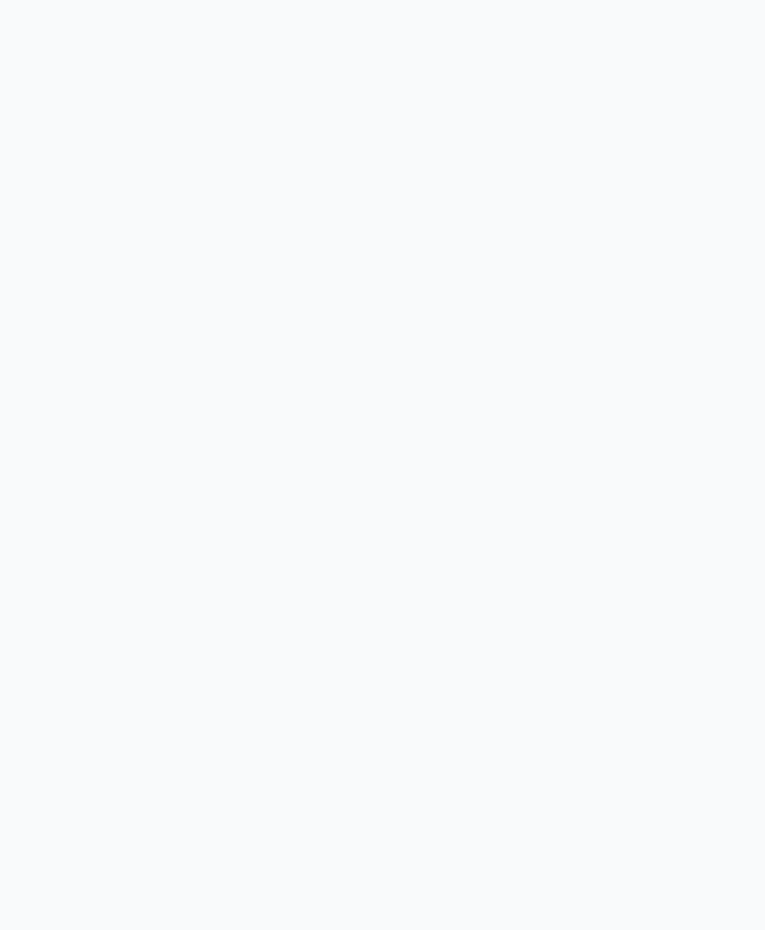
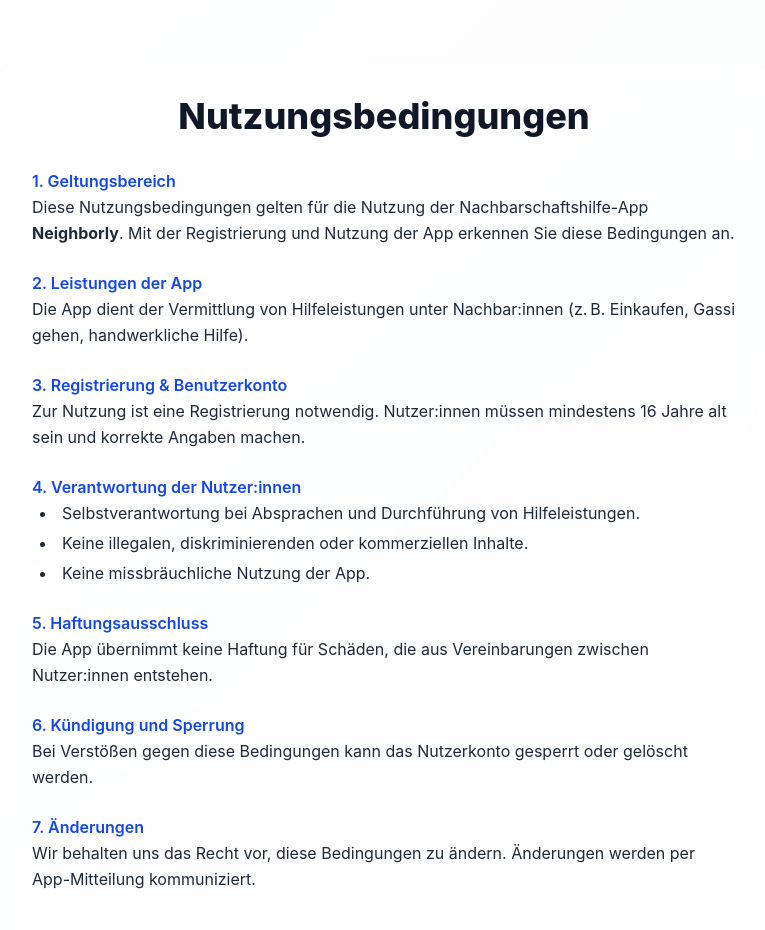
Before and after one commit to finalProject2025/TP, a React (Vite) app in the folder frontend/: page /terms in a window 1280 px wide. Before the commit this address had no page. Shown: the top 930 px of the page, without its empty margins (256-1021 px from the left). Before the commit the page ends 800 px from the top, so only its background shows below. Built offline with nearby package versions, Linux system fonts and the light colour scheme.

Commit message:
add new branch dev/nutzungsbedingungen and TermsPage.tsx

```diff
--- a/frontend/src/App.tsx
+++ b/frontend/src/App.tsx
@@ -3,6 +3,7 @@ import Landing from './pages/Landing';
 import SimplePostsPage from './components/SimplePostsPage';
 import MessagesPage from './components/MessagesPage';
 import ToastProvider from './hooks/ToastProvider';
+import TermsPage from './pages/TermsPage';
 
 function App() {
   return (
@@ -13,6 +14,8 @@ function App() {
           <Route path="/reset-password" element={<Landing />} />
           <Route path="/posts" element={<SimplePostsPage />} />
           <Route path="/messages" element={<MessagesPage />} />
+          <Route path="/terms" element={<TermsPage />} />
+          <Route path="/terms" element={<TermsPage />} />
         </Routes>
       </Router>
     </ToastProvider>
--- a/frontend/src/components/RegisterModal.tsx
+++ b/frontend/src/components/RegisterModal.tsx
@@ -4,6 +4,8 @@ import { simpleApi } from '../services/simpleApi';
 import { useToast } from '../hooks/useToast';
 import { validatePassword } from '../utils/validation';
 import { inputStyle } from '../utils/styles';
+
+
 
 interface RegisterModalProps {
   isOpen: boolean;
@@ -19,13 +21,14 @@ function RegisterModal({ isOpen, onClose, onSwitchToLogin }: RegisterModalProps)
     password: '',
     confirmPassword: ''
   });
+
   const [isLoading, setIsLoading] = useState(false);
   const [passwordErrors, setPasswordErrors] = useState<string[]>([]);
   const [passwordMatch, setPasswordMatch] = useState(true);
   const [error, setError] = useState('');
+  const [showTerms, setShowTerms] = useState(false);
+
   const { showSuccess } = useToast();
-
-
 
   const handleChange = (e: React.ChangeEvent<HTMLInputElement>) => {
     const { name, value } = e.target;
@@ -35,13 +38,11 @@ function RegisterModal({ isOpen, onClose, onSwitchToLogin }: RegisterModalProps)
       [name]: value
     });
 
-    // Passwort-Validierung
     if (name === 'password') {
       setPasswordErrors(validatePassword(value));
       setPasswordMatch(value === formData.confirmPassword || formData.confirmPassword === '');
     }
 
-    // Passwort-Bestätigung prüfen
     if (name === 'confirmPassword') {
       setPasswordMatch(value === formData.password);
     }
@@ -51,14 +52,12 @@ function RegisterModal({ isOpen, onClose, onSwitchToLogin }: RegisterModalProps)
     e.preventDefault();
     setError('');
 
-    // Validierung vor Submit
     const currentPasswordErrors = validatePassword(formData.password);
     const currentPasswordMatch = formData.password === formData.confirmPassword;
 
     setPasswordErrors(currentPasswordErrors);
     setPasswordMatch(currentPasswordMatch);
 
-    // Name validation
     if (!formData.name.trim()) {
       setError('Bitte geben Sie Ihren Namen ein');
       return;
@@ -82,25 +81,19 @@ function RegisterModal({ isOpen, onClose, onSwitchToLogin }: RegisterModalProps)
     setIsLoading(true);
 
     try {
-      // Split name into first and last name
-      const nameParts = formData.name.trim().split(' ');
       const first_name = nameParts[0] || '';
-      const last_name = nameParts.slice(1).join(' ') || first_name.charAt(0); // Fallback to first letter if no last name
+      const last_name = nameParts.slice(1).join(' ') || first_name.charAt(0);
 
       const response = await simpleApi.register({
         email: formData.email,
         password: formData.password,
         first_name,
         last_name,
-        postal_code: '12345' // Default for demo
+        postal_code: '12345'
       });
 
-
-
-      // Show success message
       showSuccess(`Willkommen, ${response.user.first_name}! Registrierung erfolgreich.`);
 
-      // Close modal and reset form
       onClose();
       setFormData({
         name: '',
@@ -110,9 +103,7 @@ function RegisterModal({ isOpen, onClose, onSwitchToLogin }: RegisterModalProps)
         confirmPassword: ''
       });
 
-      // Optionally redirect or update app state
-      window.location.reload(); // Simple reload for demo
-
+      window.location.reload();
     } catch (err: unknown) {
       const errorMessage = err instanceof Error ? err.message : 'Fehler bei der Registrierung';
       setError(errorMessage);
@@ -120,8 +111,6 @@ function RegisterModal({ isOpen, onClose, onSwitchToLogin }: RegisterModalProps)
       setIsLoading(false);
     }
   };
-
-
 
   return (
     <Modal isOpen={isOpen} onClose={onClose} title="Konto erstellen">
@@ -136,6 +125,7 @@ function RegisterModal({ isOpen, onClose, onSwitchToLogin }: RegisterModalProps)
       )}
 
       <form onSubmit={handleSubmit} className="space-y-4">
+        {/* Name */}
         <div>
           <label htmlFor="name" className="block text-sm font-medium text-gray-700 mb-2">
             Vollständiger Name *
@@ -149,14 +139,13 @@ function RegisterModal({ isOpen, onClose, onSwitchToLogin }: RegisterModalProps)
             onChange={handleChange}
             placeholder="Max Mustermann"
             style={inputStyle}
-            onFocus={(e) => e.target.style.borderColor = '#2563eb'}
-            onBlur={(e) => e.target.style.borderColor = '#d1d5db'}
           />
           <p className="text-xs text-gray-500 mt-1">
             Bitte geben Sie Vor- und Nachname ein (z.B. "Max Mustermann")
           </p>
         </div>
 
+        {/* Email */}
         <div>
           <label htmlFor="email" className="block text-sm font-medium text-gray-700 mb-2">
             E-Mail-Adresse
@@ -170,11 +159,10 @@ function RegisterModal({ isOpen, onClose, onSwitchToLogin }: RegisterModalProps)
             onChange={handleChange}
             placeholder="ihre.email@beispiel.de"
             style={inputStyle}
-            onFocus={(e) => e.target.style.borderColor = '#2563eb'}
-            onBlur={(e) => e.target.style.borderColor = '#d1d5db'}
           />
         </div>
 
+        {/* Adresse */}
         <div>
           <label htmlFor="address" className="block text-sm font-medium text-gray-700 mb-2">
             Adresse
@@ -188,11 +176,10 @@ function RegisterModal({ isOpen, onClose, onSwitchToLogin }: RegisterModalProps)
             onChange={handleChange}
             placeholder="Musterstraße 123, 12345 Stadt"
             style={inputStyle}
-            onFocus={(e) => e.target.style.borderColor = '#2563eb'}
-            onBlur={(e) => e.target.style.borderColor = '#d1d5db'}
           />
         </div>
 
+        {/* Passwort */}
         <div>
           <label htmlFor="password" className="block text-sm font-medium text-gray-700 mb-2">
             Passwort
@@ -209,11 +196,7 @@ function RegisterModal({ isOpen, onClose, onSwitchToLogin }: RegisterModalProps)
               ...inputStyle,
               borderColor: passwordErrors.length > 0 ? '#ef4444' : '#d1d5db'
             }}
-            onFocus={(e) => e.target.style.borderColor = passwordErrors.length > 0 ? '#ef4444' : '#2563eb'}
-            onBlur={(e) => e.target.style.borderColor = passwordErrors.length > 0 ? '#ef4444' : '#d1d5db'}
           />
-
-          {/* Passwort-Anforderungen */}
           {formData.password && (
             <div className="mt-2 space-y-1">
               <p className="text-xs font-medium text-gray-700">Passwort-Anforderungen:</p>
@@ -223,20 +206,19 @@ function RegisterModal({ isOpen, onClose, onSwitchToLogin }: RegisterModalProps)
                 { check: /[a-z]/.test(formData.password), text: 'Mindestens ein Kleinbuchstabe' },
                 { check: /[0-9]/.test(formData.password), text: 'Mindestens eine Zahl' },
                 { check: /[!@#$%^&*(),.?":{}|<>]/.test(formData.password), text: 'Mindestens ein Sonderzeichen' }
-              ].map((requirement, index) => (
-                <div key={index} className="flex items-center text-xs">
-                  <span className={`mr-2 ${requirement.check ? 'text-green-500' : 'text-red-500'}`}>
-                    {requirement.check ? '✓' : '✗'}
+              ].map((req, i) => (
+                <div key={i} className="flex items-center text-xs">
+                  <span className={`mr-2 ${req.check ? 'text-green-500' : 'text-red-500'}`}>
+                    {req.check ? '✓' : '✗'}
                   </span>
-                  <span className={requirement.check ? 'text-green-700' : 'text-red-600'}>
-                    {requirement.text}
-                  </span>
+                  <span className={req.check ? 'text-green-700' : 'text-red-600'}>{req.text}</span>
                 </div>
               ))}
             </div>
           )}
         </div>
 
+        {/* Passwort bestätigen */}
         <div>
           <label htmlFor="confirmPassword" className="block text-sm font-medium text-gray-700 mb-2">
             Passwort bestätigen
@@ -253,11 +235,7 @@ function RegisterModal({ isOpen, onClose, onSwitchToLogin }: RegisterModalProps)
               ...inputStyle,
               borderColor: !passwordMatch ? '#ef4444' : '#d1d5db'
             }}
-            onFocus={(e) => e.target.style.borderColor = !passwordMatch ? '#ef4444' : '#2563eb'}
-            onBlur={(e) => e.target.style.borderColor = !passwordMatch ? '#ef4444' : '#d1d5db'}
           />
-
-          {/* Passwort-Match Anzeige */}
           {formData.confirmPassword && (
             <div className="mt-2">
               <div className="flex items-center text-xs">
@@ -272,6 +250,7 @@ function RegisterModal({ isOpen, onClose, onSwitchToLogin }: RegisterModalProps)
           )}
         </div>
 
+        {/* Nutzungsbedingungen */}
         <div className="flex items-start">
           <input
             type="checkbox"
@@ -280,7 +259,14 @@ function RegisterModal({ isOpen, onClose, onSwitchToLogin }: RegisterModalProps)
           />
           <label className="text-sm text-gray-600">
             Ich stimme den{' '}
-            <a href="#" className="text-blue-600 hover:text-blue-500">
+            <a
+              href="#"
+              onClick={(e) => {
+                e.preventDefault();
+                setShowTerms((prev) => !prev);
+              }}
+              className="text-blue-600 hover:text-blue-500 underline"
+            >
               Nutzungsbedingungen
             </a>{' '}
             und der{' '}
@@ -291,6 +277,43 @@ function RegisterModal({ isOpen, onClose, onSwitchToLogin }: RegisterModalProps)
           </label>
         </div>
 
+        {showTerms && (
+  <div className="mt-4 p-5 border border-blue-200 bg-blue-50 rounded-xl text-sm text-gray-800 max-h-72 overflow-y-auto transition-all duration-300">
+    <h4 className="font-semibold mb-3 text-blue-800">Nutzungsbedingungen</h4>
+
+    <p className="mb-3">
+      Diese App dient der Vermittlung von nachbarschaftlicher Hilfe
+      <br />
+      (z. B. Einkäufe, handwerkliche Unterstützung).
+    </p>
+
+    <ul className="space-y-2 pl-2">
+      <li className="flex items-start">
+        <span className="text-blue-600 mr-2 mt-0.5">✓</span>
+        <span>Die Nutzung ist nur ab 16 Jahren erlaubt.</span>
+      </li>
+      <li className="flex items-start">
+        <span className="text-blue-600 mr-2 mt-0.5">✓</span>
+        <span>
+          Inhalte dürfen nicht illegal, diskriminierend oder&nbsp;
+          <span className="pl-1 inline-block">beleidigend</span> sein.
+        </span>
+      </li>
+      <li className="flex items-start">
+        <span className="text-blue-600 mr-2 mt-0.5">✓</span>
+        <span>Die Betreiber übernehmen keine Haftung für getroffene Vereinbarungen.</span>
+      </li>
+      <li className="flex items-start">
+        <span className="text-blue-600 mr-2 mt-0.5">✓</span>
+        <span>Konten können bei Missbrauch gesperrt werden.</span>
+      </li>
+    </ul>
+
+    <p className="mt-4 text-xs italic text-gray-600">Stand: Juli 2025</p>
+  </div>
+)}
+
+        {/* Submit */}
         <button
           type="submit"
           disabled={isLoading || passwordErrors.length > 0 || !passwordMatch || !formData.password || !formData.confirmPassword}
@@ -307,7 +330,7 @@ function RegisterModal({ isOpen, onClose, onSwitchToLogin }: RegisterModalProps)
         </button>
       </form>
 
-      {/* Sign in link */}
+      {/* Switch to login */}
       <div className="mt-6 text-center">
         <p className="text-sm text-gray-600">
           Bereits ein Konto?{' '}
--- a/frontend/src/pages/Landing.tsx
+++ b/frontend/src/pages/Landing.tsx
@@ -9,6 +9,10 @@ import { simpleApi } from "../services/simpleApi";
 import ResetPasswordModal from '../components/ResetPasswordModal';
 import { useNotifications } from "../hooks/useNotifications";
 import type { User } from '../types';
+
+
+
+
 
 function Landing() {
   const [isLoginModalOpen, setIsLoginModalOpen] = useState(false);
@@ -29,6 +33,7 @@ function Landing() {
   const [showResetModal, setShowResetModal] = useState(false);
   const [resetEmail, setResetEmail] = useState('');
   const [resetToken, setResetToken] = useState('');
+
 
  useEffect(() => {
     checkAuthStatus();
@@ -687,11 +692,12 @@ function Landing() {
       {/* CTA Section */}
       <div className="bg-gradient-to-r from-blue-600 to-purple-600 py-16 relative overflow-hidden">
         {/* Background decoration */}
-        <div className="absolute inset-0 opacity-10">
+        <div className="absolute inset-0 opacity-10 z-0">
           <div className="absolute top-0 right-0 w-64 h-64 bg-white rounded-full transform translate-x-32 -translate-y-32"></div>
           <div className="absolute bottom-0 left-0 w-48 h-48 bg-white rounded-full transform -translate-x-24 translate-y-24"></div>
         </div>
-        <div className="container-custom text-center px-4">
+
+        <div className="container-custom text-center px-4 relative z-10">
           <h2 className="text-2xl sm:text-3xl font-bold text-white mb-4">
             Bereit, Ihre Nachbarschaft zu entdecken?
           </h2>
@@ -699,14 +705,29 @@ function Landing() {
             Schließen Sie sich Tausenden von hilfsbereiten Nachbarn an und
             machen Sie den ersten Schritt.
           </p>
+
+          <div className="flex flex-col items-center space-y-4">
             <button
               onClick={openRegisterModal}
               className="bg-white text-blue-600 font-semibold px-6 sm:px-8 py-3 sm:py-4 rounded-xl hover:bg-gray-50 transition-colors shadow-lg text-base sm:text-lg"
             >
               Jetzt kostenlos registrieren →
             </button>
+
+            {/* Link zu Nutzungsbedingungen */}
+            <Link
+              to="/terms"
+              className="underline text-white hover:text-blue-200 text-sm transition duration-200"
+            >
+              Nutzungsbedingungen
+            </Link>
           </div>
         </div>
+      </div>
+
+
+
+
 
       {/* Modals */}
       <LoginModal
--- /dev/null
+++ b/frontend/src/pages/TermsPage.tsx
@@ -0,0 +1,90 @@
+import { useNavigate } from "react-router-dom";
+
+const TermsPage = () => {
+  const navigate = useNavigate();
+
+  return (
+    <div className="min-h-screen bg-gradient-to-br from-white to-gray-50 flex flex-col justify-between">
+      <main className="py-16 px-4 flex-grow">
+        <div className="max-w-3xl mx-auto bg-white/70 backdrop-blur-md p-8 rounded-2xl shadow-md">
+          <h1 className="text-3xl sm:text-4xl font-extrabold text-gray-900 mb-8 text-center">
+            Nutzungsbedingungen
+          </h1>
+
+          <section className="space-y-6 text-sm sm:text-base leading-relaxed text-gray-800">
+            <div>
+              <h2 className="font-semibold text-blue-700">1. Geltungsbereich</h2>
+              <p>
+                Diese Nutzungsbedingungen gelten für die Nutzung der Nachbarschaftshilfe-App <strong>Neighborly</strong>.
+                Mit der Registrierung und Nutzung der App erkennen Sie diese Bedingungen an.
+              </p>
+            </div>
+
+            <div>
+              <h2 className="font-semibold text-blue-700">2. Leistungen der App</h2>
+              <p>
+                Die App dient der Vermittlung von Hilfeleistungen unter Nachbar:innen
+                (z. B. Einkaufen, Gassi gehen, handwerkliche Hilfe).
+              </p>
+            </div>
+
+            <div>
+              <h2 className="font-semibold text-blue-700">3. Registrierung & Benutzerkonto</h2>
+              <p>
+                Zur Nutzung ist eine Registrierung notwendig. Nutzer:innen müssen mindestens 16 Jahre alt sein und korrekte Angaben machen.
+              </p>
+            </div>
+
+            <div>
+              <h2 className="font-semibold text-blue-700">4. Verantwortung der Nutzer:innen</h2>
+              <ul className="list-disc list-inside space-y-1 pl-2">
+                <li>Selbstverantwortung bei Absprachen und Durchführung von Hilfeleistungen.</li>
+                <li>Keine illegalen, diskriminierenden oder kommerziellen Inhalte.</li>
+                <li>Keine missbräuchliche Nutzung der App.</li>
+              </ul>
+            </div>
+
+            <div>
+              <h2 className="font-semibold text-blue-700">5. Haftungsausschluss</h2>
+              <p>
+                Die App übernimmt keine Haftung für Schäden, die aus Vereinbarungen zwischen Nutzer:innen entstehen.
+              </p>
+            </div>
+
+            <div>
+              <h2 className="font-semibold text-blue-700">6. Kündigung und Sperrung</h2>
+              <p>
+                Bei Verstößen gegen diese Bedingungen kann das Nutzerkonto gesperrt oder gelöscht werden.
+              </p>
+            </div>
+
+            <div>
+              <h2 className="font-semibold text-blue-700">7. Änderungen</h2>
+              <p>
+                Wir behalten uns das Recht vor, diese Bedingungen zu ändern.
+                Änderungen werden per App-Mitteilung kommuniziert.
+              </p>
+            </div>
+          </section>
+
+          {/* Zurück zur Startseite */}
+          <div className="mt-10 text-center">
+            <button
+              onClick={() => navigate("/")}
+              className="bg-gradient-to-r from-blue-600 to-purple-600 text-white px-6 py-3 rounded-xl font-semibold shadow hover:shadow-md transition-transform hover:-translate-y-0.5"
+            >
+              Zurück zur Startseite
+            </button>
+          </div>
+        </div>
+      </main>
+
+      {/* Optionaler Footer */}
+      <footer className="text-center py-6 text-gray-500 text-sm">
+        © {new Date().getFullYear()} Neighborly – Gemeinsam helfen.
+      </footer>
+    </div>
+  );
+};
+
+export default TermsPage;
```
Lines whose indentation alone changed are shown as unchanged.
